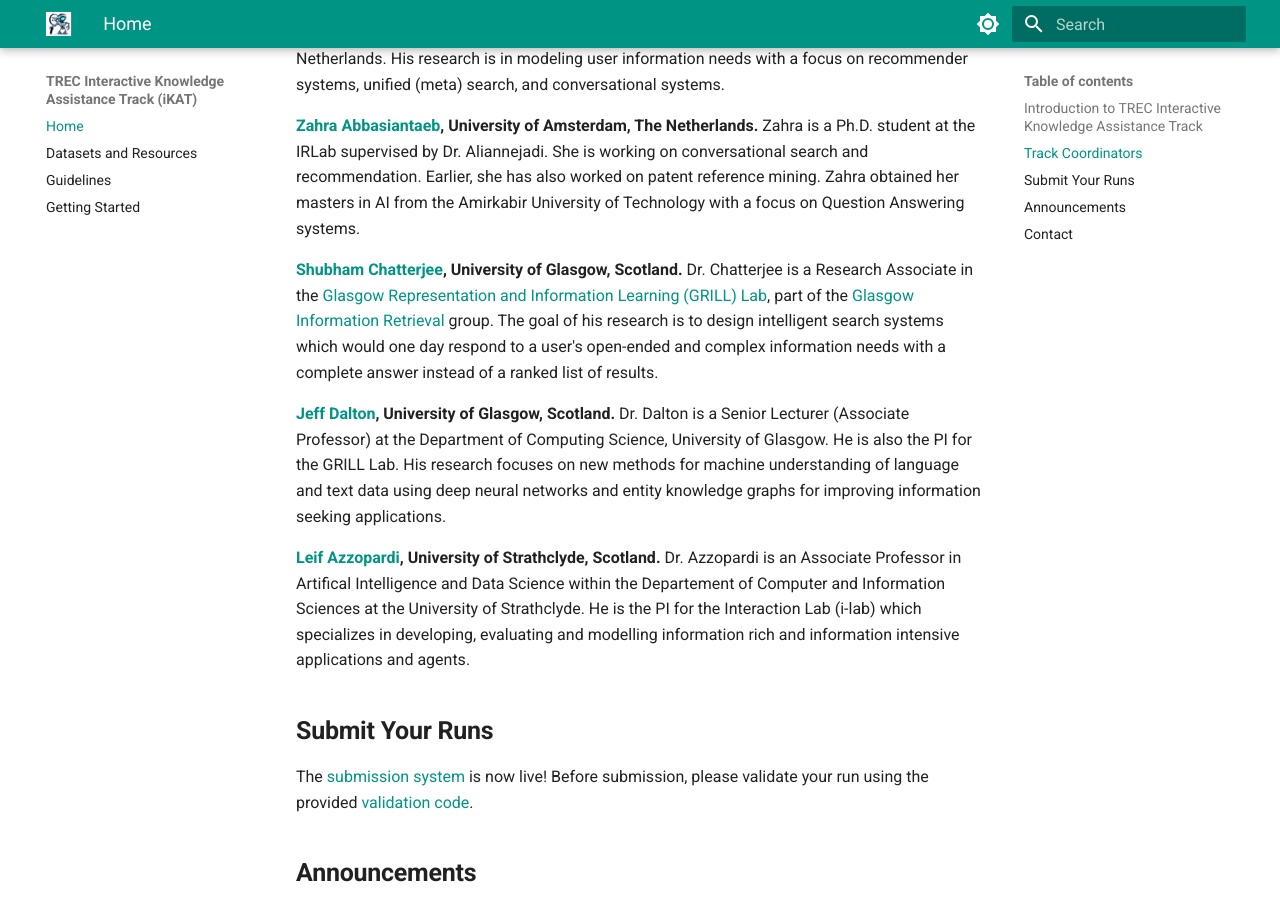
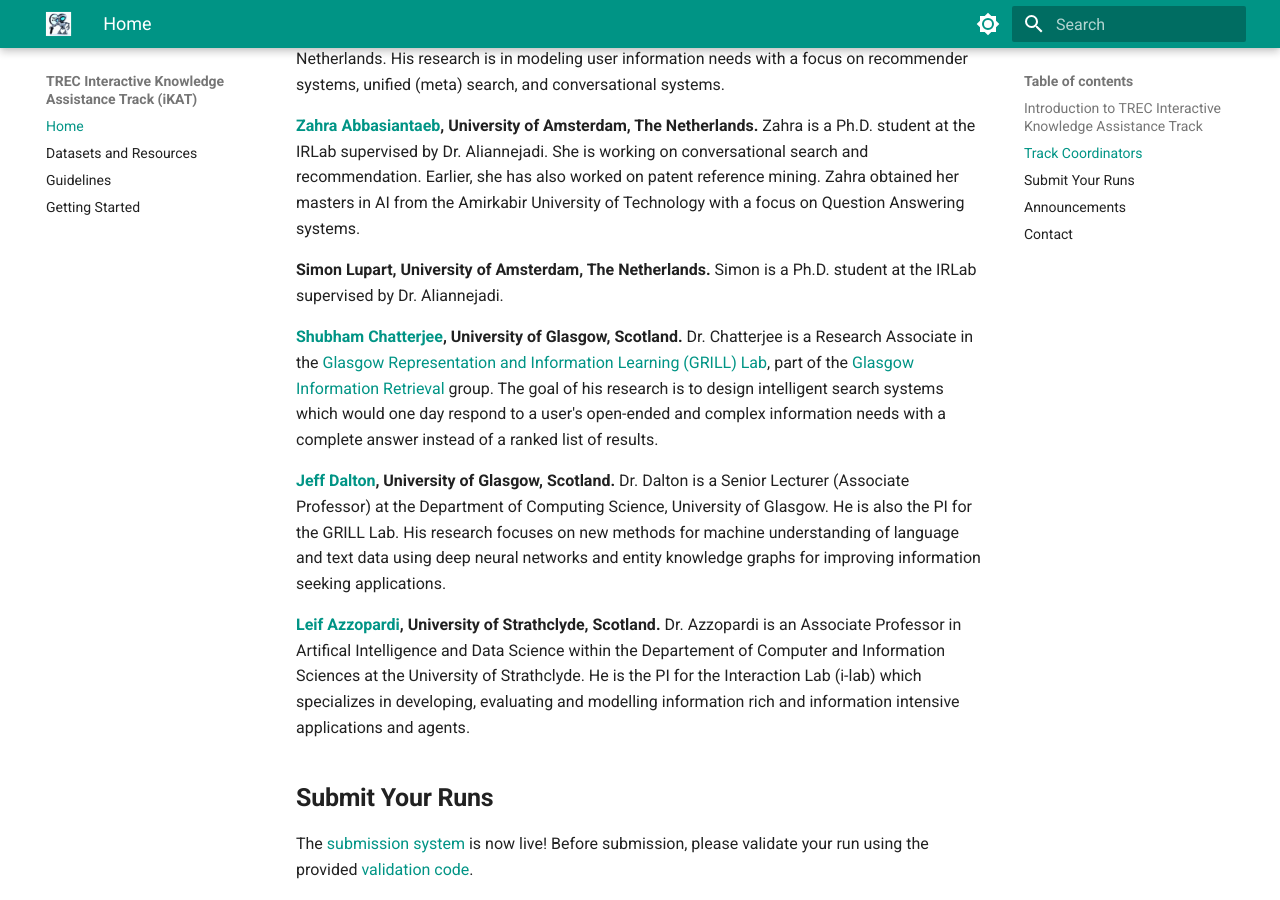
Before and after one commit to shubham526/trec-ikat-website, an MkDocs documentation site: the page built from docs/index.md, in a window 1280 px wide and 900 px high, scrolled down 1251 px. Built offline with MkDocs 1.6.1 and Material for MkDocs 9.7.7, drawn with Linux system fonts in a browser that asks for light colours.

Commit message:
Update index.md

```diff
--- a/docs/index.md
+++ b/docs/index.md
@@ -33,6 +33,7 @@ All data associated with this work is licensed and released under a
 
 **[Zahra Abbasiantaeb](https://zahraabbasiantaeb.github.io/), University of Amsterdam, The Netherlands.** Zahra is a Ph.D. student at the IRLab supervised by Dr. Aliannejadi. She is working on conversational search and recommendation. Earlier, she has also worked on patent reference mining. Zahra obtained her masters in AI from the Amirkabir University of Technology with a focus on Question Answering systems.
 
+**Simon Lupart, University of Amsterdam, The Netherlands.** Simon is a Ph.D. student at the IRLab supervised by Dr. Aliannejadi.
 
 **[Shubham Chatterjee](https://www.dcs.gla.ac.uk/~shubham/), University of Glasgow, Scotland.** Dr. Chatterjee is a Research Associate in the [Glasgow Representation and Information Learning (GRILL) Lab](https://grilllab.ai/), part of the [Glasgow Information Retrieval](https://www.gla.ac.uk/schools/computing/research/researchsections/ida-section/informationretrieval/) group. The goal of his research is to design intelligent search systems which would one day respond to a user's open-ended and complex information needs with a complete answer instead of a ranked list of results.
 
```
